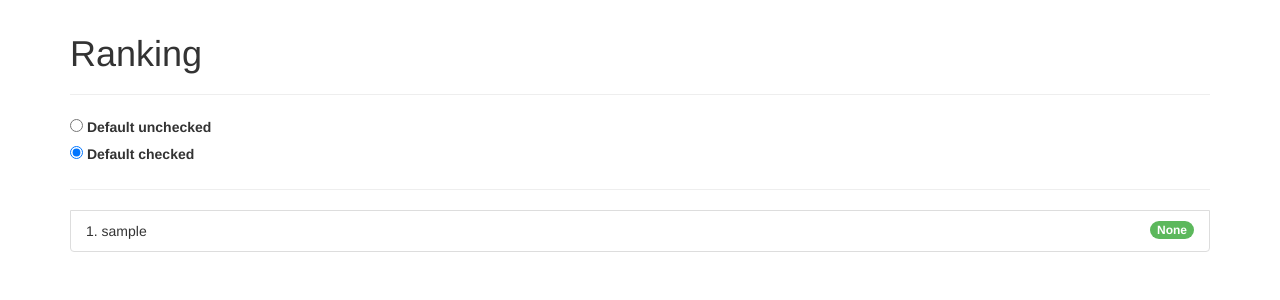
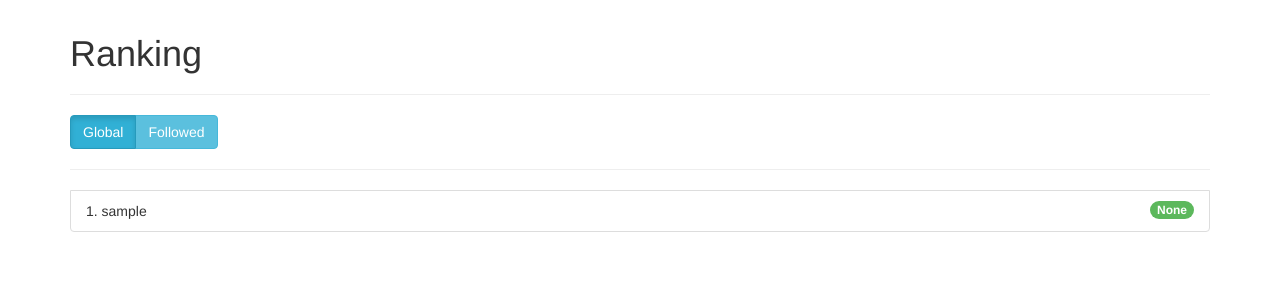
Before and after one commit to nilfm/nba-betting-simulator, a Flask app: page /ranking in a window 1280 px wide. Shown: the part 51-351 px from the top of the page. Run offline with Flask 2, Linux system fonts and the light colour scheme; the visitor is signed in with stand-in values (Sample User, id 1); data comes from the database, SQL or seed files in the repository; data that the repository does not hold is empty; some libraries are stand-ins or nearby versions.

Commit message:
search and follow

```diff
--- a/app/models.py
+++ b/app/models.py
@@ -102,7 +102,8 @@
     def followed_users(self):
         followed =  User.query.join(
             followers, (followers.c.followed_id == User.id)).filter(followers.c.follower_id == self.id)
-        return followed.union(self).order_by(User.ranking_funds.desc())
+        me = User.query.filter_by(id=self.id)
+        return followed.union(me).order_by(User.ranking_funds.desc()).all()
 
     def place_bet(self, game, amount, bet_on_home):
         bet = Bet(
--- a/app/routes.py
+++ b/app/routes.py
@@ -164,16 +164,32 @@
     return render_template('prova.html', games_forms=games_forms, date=TODAY)
 
 @app.route('/ranking')
+@login_required
 def ranking():
     users = User.query.order_by(User.ranking_funds.desc()).all()
+    followed = current_user.followed_users()
     best_users = users[:app.config['NUM_RANKS_SHOWN']]
+    best_followed = followed[:app.config['NUM_RANKS_SHOWN']]
+
     ranks = [(i, u) for i, u in enumerate(best_users, start=1)]
-    user_index = None
-    if not current_user.is_anonymous:
-        user_index = users.index(current_user) + 1
-        if user_index <= app.config['NUM_RANKS_SHOWN']:
-            user_index = None
-    return render_template('ranking.html', title='Ranking', ranking=ranks, user_index=user_index)
+    ranks_followed = [(i, u) for i, u in enumerate(best_followed, start=1)]
+
+    user_index = users.index(current_user) + 1
+    if user_index <= app.config['NUM_RANKS_SHOWN']:
+        user_index = None
+    followed_index = followed.index(current_user) + 1
+    if followed_index <= app.config['NUM_RANKS_SHOWN']:
+        followed_index = None
+
+    ranking = {
+        'global': ranks,
+        'followed': ranks_followed
+    }
+    user_index = {
+        'global': user_index,
+        'followed': followed_index
+    }
+    return render_template('ranking.html', title='Ranking', ranking=ranking, user_index=user_index)
 
 @app.route('/reset_account', methods=['POST'])
 @login_required
--- a/app/search.py
+++ b/app/search.py
@@ -9,7 +9,7 @@
 def remove_from_index(index, model):
     current_app.elasticsearch.delete(index=index, id=model.id)
 
-def query_index(index, query, amount=10):
+def query_index(index, query, field='username', amount=10):
     search = current_app.elasticsearch.search(
         index=index,
         body=
@@ -17,11 +17,29 @@
             'size': amount,
             'query':
             {
-                'query_string':
+                'bool':
                 {
-                    'query': "*" + query + "*", # substring search
+                    'should':
+                    [
+                    {
+                        'fuzzy':
+                        {
+                            field:
+                            {
+                                'value': query,
+                                'fuzziness': 5
+                            }
+                        }
+                    },
+                    {
+                        'prefix':
+                        {
+                            f'{field}.keyword': query
+                        }
+                    }
+                    ]
                 }
-            }
+            },
         }
     )
     ids = [int(hit['_id']) for hit in search['hits']['hits']]
--- a/app/templates/ranking.html
+++ b/app/templates/ranking.html
@@ -1,32 +1,53 @@
+<script>
+    function show_global(){
+        document.getElementById('global').classList.remove('hidden')
+        document.getElementById('followed').classList.add('hidden')
+    }
+
+    function show_followed(){
+        document.getElementById('global').classList.add('hidden')
+        document.getElementById('followed').classList.remove('hidden')
+    }
+</script>
+
 {% extends "base.html" %}
 
 {% block app_content %}
     <h1>Ranking</h1>
     <hr>
-    <!-- Default unchecked -->
-    <div class="custom-control custom-radio">
-      <input type="radio" class="custom-control-input" id="defaultUnchecked" name="defaultExampleRadios">
-      <label class="custom-control-label" for="defaultUnchecked">Default unchecked</label>
-    </div>
-
-    <!-- Default checked -->
-    <div class="custom-control custom-radio">
-      <input type="radio" class="custom-control-input" id="defaultChecked" name="defaultExampleRadios" checked>
-      <label class="custom-control-label" for="defaultChecked">Default checked</label>
+    <div class="btn-group btn-group-toggle" data-toggle="buttons">
+      <label class="btn btn-info active" onclick="show_global()">
+        <input type="radio" name="options" id="global-btn" autocomplete="off" checked>
+        Global
+      </label>
+      <label class="btn btn-info" onclick="show_followed()">
+        <input type="radio" name="options" id="followed-btn" autocomplete="off">
+        Followed
+      </label>
     </div>
     <hr>
 
-    <ul class="list-group">
-    {% for i, user in ranking %}
+    <ul class="list-group" id="global">
+    {% for i, user in ranking.global %}
         {% include "user_rank.html" %}
     {% endfor %}
-    {% if not current_user.is_anonymous %}
-    {% if user_index %}
+    {% if user_index.global %}
     <br>
-    {% with i=user_index, username=current_user.username, funds=current_user.ranking_funds %}
+    {% with i=user_index.global, username=current_user.username, funds=current_user.ranking_funds %}
         {% include "user_rank.html" %}
     {% endwith %}
     {% endif %}
+    </ul>
+
+    <ul class="list-group hidden" id="followed">
+    {% for i, user in ranking.followed %}
+        {% include "user_rank.html" %}
+    {% endfor %}
+    {% if user_index.followed %}
+    <br>
+    {% with i=user_index.followed, username=current_user.username, funds=current_user.ranking_funds %}
+        {% include "user_rank.html" %}
+    {% endwith %}
     {% endif %}
     </ul>
 {% endblock %}
--- a/app/templates/search.html
+++ b/app/templates/search.html
@@ -5,7 +5,7 @@
     <hr>
     <ul class="list-group">
     {% for user in users %}
-        {% include "user_rank.html" %}
+        {% include "user_search.html" %}
     {% endfor %}
     </ul>
 {% endblock %}
--- a/app/templates/user_rank.html
+++ b/app/templates/user_rank.html
@@ -5,9 +5,6 @@
 </style>
 
 <li class="list-group-item d-flex justify-content-between align-items-center">
-    {% if i %}
-    {{ i }}.
-    {% endif %}
-    <a href="/user/{{ user.username }}" class="rank_link">{{ user.username }}</a>
+    {{ i }}. <a href="/user/{{ user.username }}" class="rank_link">{{ user.username }}</a>
     <span class="badge progress-bar-success badge-pill">{{ user.funds }}</span>
 </li>
--- a/app/templates/user_search.html
+++ b/app/templates/user_search.html
@@ -5,6 +5,6 @@
 </style>
 
 <li class="list-group-item d-flex justify-content-between align-items-center">
-    <a href={{ url_for('user', username=user.username) }}>{{ user.username }}</a>
-    <span class="badge progress-bar-info badge-pill"><a href={{ url_for('follow', username=user.username) }}>Follow</a></span>
+    <a href="/user/{{ user.username }}" class="rank_link">{{ user.username }}</a>
+    <span class="badge progress-bar-success badge-pill">{{ user.funds }}</span>
 </li>
```
